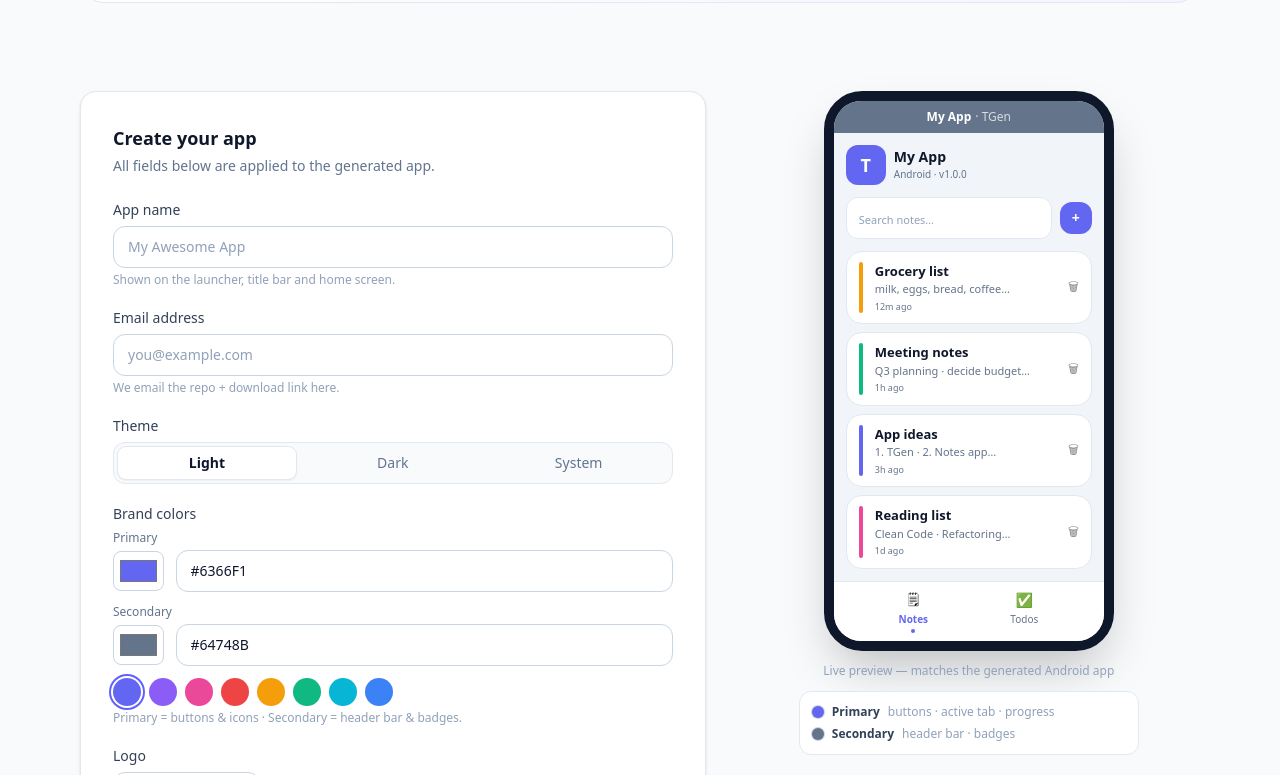
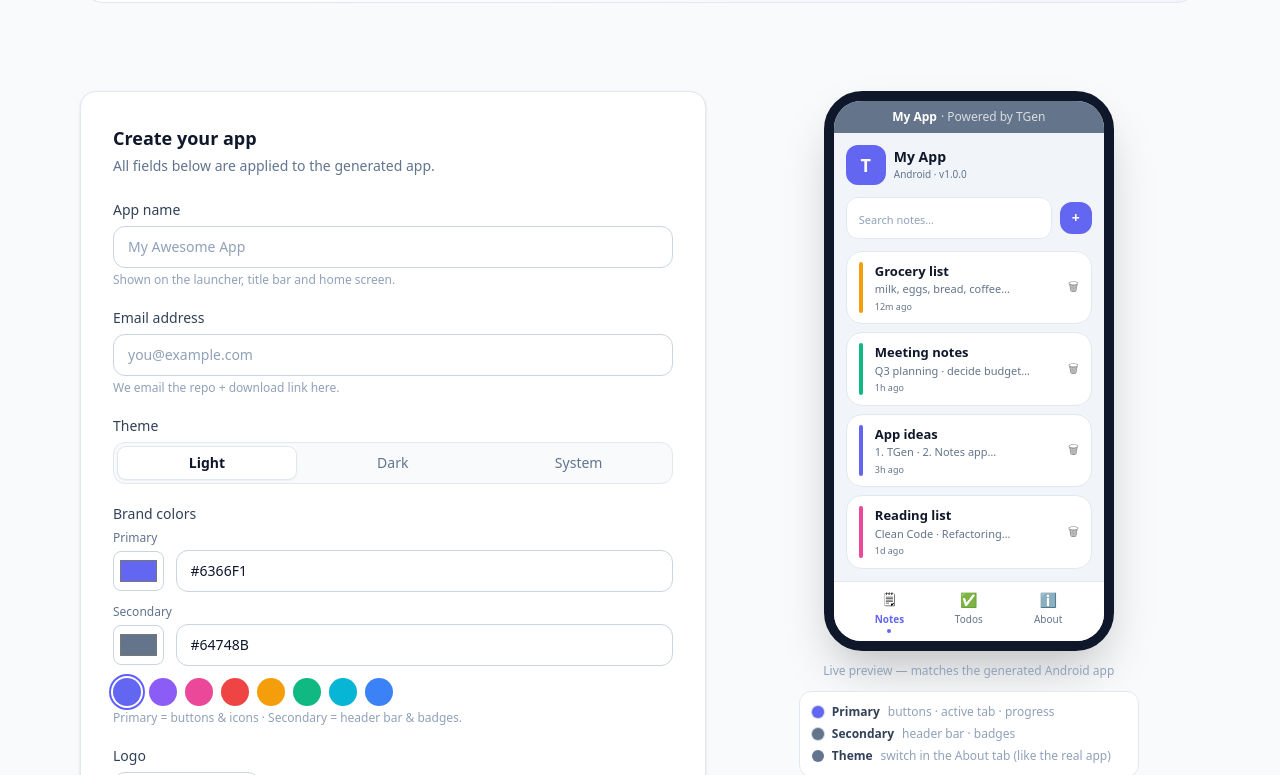
Before and after one commit to SatPaingOo/t-github-generate, a Next.js app: page / in a window 1280 px wide. Shown: the part 885-1660 px from the top of the page. Built offline with nearby package versions, Linux system fonts and the light colour scheme.

Commit message:
feat: preview mirrors real app — About tab with live theme switcher (Light/Dark/System) + app info + TGen info

```diff
--- a/app/components/feature/AppPreview.tsx
+++ b/app/components/feature/AppPreview.tsx
@@ -1,22 +1,26 @@
 'use client';
+
+import { useState } from 'react';
 
 /**
  * AppPreview — faithful live mockup of the generated Notes+Todos app.
- * Mirrors the ACTUAL app design (shared by both the RN and Electron apps):
- *   - BrandBar on top (secondary color)
- *   - search bar + add button (primary color)
- *   - note cards with colored left accents
- *   - bottom tab bar (Notes / Todos)
- * Phone = single column · Desktop = responsive 2-column grid.
+ * Mirrors the ACTUAL app (shared by RN + Electron):
+ *   - BrandBar (secondary color)
+ *   - search + add button (primary color)
+ *   - note cards with colored accents
+ *   - bottom tab bar: Notes / Todos / About
+ *   - About tab has the in-app theme switcher (Light/Dark/System) — it works
+ *     live, exactly like the real app
  */
 
 import type { Platform } from '@/lib/types';
+import type { ThemeMode } from '@/lib/types';
 
 interface Props {
   appName: string;
   color: string;
   secondaryColor?: string;
-  theme: 'light' | 'dark' | 'system';
+  theme: ThemeMode;
   platform: Platform;
   logo?: string | null;
 }
@@ -30,9 +34,28 @@ const NOTE_SAMPLES = [
   { t: 'Travel todo', s: 'passport, visa, booking…', c: '#F59E0B', time: '4d' },
 ];
 
+const THEME_OPTIONS: { value: ThemeMode; label: string }[] = [
+  { value: 'light', label: 'Light' },
+  { value: 'dark', label: 'Dark' },
+  { value: 'system', label: 'System' },
+];
+
+type PreviewTab = 'notes' | 'todos' | 'about';
+
+function resolveDark(mode: ThemeMode): boolean {
+  if (mode === 'system') {
+    return typeof window !== 'undefined' && window.matchMedia('(prefers-color-scheme: dark)').matches;
+  }
+  return mode === 'dark';
+}
+
 export function AppPreview({ appName, color, secondaryColor, theme, platform, logo }: Props) {
   const isDesktop = platform === 'windows' || platform === 'macos';
-  const dark = theme === 'dark';
+  // in-app theme switcher (About tab) overrides the configured theme — like the real app
+  const [themeMode, setThemeMode] = useState<ThemeMode>(theme);
+  const [tab, setTab] = useState<PreviewTab>('notes');
+
+  const dark = resolveDark(themeMode);
   const primary = color;
   const secondary = secondaryColor || color;
 
@@ -44,35 +67,11 @@ export function AppPreview({ appName, color, secondaryColor, theme, platform, lo
 
   const initial = (appName || 'T').trim().charAt(0).toUpperCase();
 
+  const common = { appName, primary, secondary, logo, initial, tab, setTab, themeMode, setThemeMode, bg, surface, border, text, muted };
+
   return (
     <div className="flex flex-col items-center">
-      {isDesktop ? (
-        <DesktopMockup
-          appName={appName}
-          primary={primary}
-          secondary={secondary}
-          logo={logo}
-          initial={initial}
-          bg={bg}
-          surface={surface}
-          border={border}
-          text={text}
-          muted={muted}
-        />
-      ) : (
-        <PhoneMockup
-          appName={appName}
-          primary={primary}
-          secondary={secondary}
-          logo={logo}
-          initial={initial}
-          bg={bg}
-          surface={surface}
-          border={border}
-          text={text}
-          muted={muted}
-        />
-      )}
+      {isDesktop ? <DesktopMockup {...common} /> : <PhoneMockup {...common} />}
       <p className="mt-3 text-xs font-medium text-slate-400">
         Live preview — matches the generated {isDesktop ? 'Windows' : 'Android'} app
       </p>
@@ -89,6 +88,11 @@ export function AppPreview({ appName, color, secondaryColor, theme, platform, lo
           <span className="font-semibold text-slate-700">Secondary</span>
           <span className="text-slate-400">header bar · badges</span>
         </div>
+        <div className="mt-1.5 flex items-center gap-2">
+          <span className="h-3 w-3 shrink-0 rounded-full bg-slate-500" />
+          <span className="font-semibold text-slate-700">Theme</span>
+          <span className="text-slate-400">switch in the About tab (like the real app)</span>
+        </div>
       </div>
     </div>
   );
@@ -102,7 +106,7 @@ function BrandBar({ name, secondary }: { name: string; secondary: string }) {
       className="flex items-center justify-center gap-1 py-2"
       style={{ background: secondary }}>
       <span className="text-xs font-bold text-white">{name || 'My App'}</span>
-      <span className="text-xs font-medium text-white/75">· TGen</span>
+      <span className="text-xs font-medium text-white/75">· Powered by TGen</span>
     </div>
   );
 }
@@ -156,29 +160,6 @@ function NoteCardRow({
   );
 }
 
-function TabBar({ primary, surface, border, muted }: { primary: string; surface: string; border: string; muted: string }) {
-  return (
-    <div
-      className="flex border-t px-6 py-2"
-      style={{ background: surface, borderColor: border }}>
-      <div className="flex flex-1 flex-col items-center gap-0.5">
-        <span className="text-sm">🗒</span>
-        <span className="text-[10px] font-bold" style={{ color: primary }}>
-          Notes
-        </span>
-        <span className="h-1 w-1 rounded-full" style={{ background: primary }} />
-      </div>
-      <div className="flex flex-1 flex-col items-center gap-0.5">
-        <span className="text-sm">✅</span>
-        <span className="text-[10px]" style={{ color: muted }}>
-          Todos
-        </span>
-        <span className="h-1 w-1 rounded-full" style={{ background: 'transparent' }} />
-      </div>
-    </div>
-  );
-}
-
 function SearchRow({ surface, border, primary }: { surface: string; border: string; primary: string }) {
   return (
     <div className="flex items-center gap-2 px-3 pt-3">
@@ -196,6 +177,159 @@ function SearchRow({ surface, border, primary }: { surface: string; border: stri
   );
 }
 
+function TabBar({
+  active,
+  onSelect,
+  primary,
+  surface,
+  border,
+  muted,
+}: {
+  active: PreviewTab;
+  onSelect: (t: PreviewTab) => void;
+  primary: string;
+  surface: string;
+  border: string;
+  muted: string;
+}) {
+  const tabs: { key: PreviewTab; label: string; glyph: string }[] = [
+    { key: 'notes', label: 'Notes', glyph: '🗒' },
+    { key: 'todos', label: 'Todos', glyph: '✅' },
+    { key: 'about', label: 'About', glyph: 'ℹ️' },
+  ];
+  return (
+    <div
+      className="flex border-t px-4 py-2"
+      style={{ background: surface, borderColor: border }}>
+      {tabs.map(t => {
+        const isActive = active === t.key;
+        return (
+          <button
+            key={t.key}
+            type="button"
+            onClick={() => onSelect(t.key)}
+            className="flex flex-1 cursor-pointer flex-col items-center gap-0.5 border-none bg-transparent"
+            style={{ fontFamily: 'inherit' }}>
+            <span className="text-sm">{t.glyph}</span>
+            <span className="text-[10px]" style={{ color: isActive ? primary : muted, fontWeight: isActive ? 700 : 400 }}>
+              {t.label}
+            </span>
+            <span className="h-1 w-1 rounded-full" style={{ background: isActive ? primary : 'transparent' }} />
+          </button>
+        );
+      })}
+    </div>
+  );
+}
+
+/** About tab content — mirrors the real AboutScreen (theme switcher included). */
+function AboutContent({
+  appName,
+  primary,
+  logo,
+  initial,
+  themeMode,
+  setThemeMode,
+  surface,
+  border,
+  text,
+  muted,
+}: {
+  appName: string;
+  primary: string;
+  logo?: string | null;
+  initial: string;
+  themeMode: ThemeMode;
+  setThemeMode: (m: ThemeMode) => void;
+  surface: string;
+  border: string;
+  text: string;
+  muted: string;
+}) {
+  const card = {
+    background: surface,
+    border: `1px solid ${border}`,
+    borderRadius: 14,
+    padding: 14,
+    marginBottom: 10,
+  };
+  return (
+    <div className="px-3 py-3">
+      <div style={{ display: 'flex', flexDirection: 'column', alignItems: 'center', marginBottom: 12 }}>
+        <AppIcon primary={primary} logo={logo} initial={initial} />
+        <p style={{ margin: '8px 0 2px', fontSize: 16, fontWeight: 700, color: text }}>{appName || 'My App'}</p>
+        <p style={{ margin: 0, fontSize: 10, color: muted }}>app · v1.0.0</p>
+      </div>
+
+      {/* Theme switcher — live, like the real app */}
+      <div style={card}>
+        <p style={{ margin: '0 0 8px', fontSize: 10, fontWeight: 700, textTransform: 'uppercase', letterSpacing: 0.4, color: text }}>
+          Theme
+        </p>
+        <div style={{ display: 'flex', borderRadius: 10, border: `1px solid ${border}`, background: surface, padding: 3 }}>
+          {THEME_OPTIONS.map(opt => {
+            const isActive = themeMode === opt.value;
+            return (
+              <button
+                key={opt.value}
+                type="button"
+                onClick={() => setThemeMode(opt.value)}
+                className="flex-1 cursor-pointer border-none"
+                style={{
+                  borderRadius: 8,
+                  padding: '6px 0',
+                  fontSize: 11,
+                  fontFamily: 'inherit',
+                  background: isActive ? primary : 'transparent',
+                  color: isActive ? '#FFFFFF' : muted,
+                  fontWeight: isActive ? 700 : 400,
+                }}>
+                {opt.label}
+              </button>
+            );
+          })}
+        </div>
+      </div>
+
+      {/* App info */}
+      <div style={card}>
+        <p style={{ margin: '0 0 6px', fontSize: 10, fontWeight: 700, textTransform: 'uppercase', letterSpacing: 0.4, color: text }}>
+          App info
+        </p>
+        {[
+          ['Version', '1.0.0'],
+          ['Package', 'com.example.myapp'],
+          ['Support', 'you@mail.com'],
+        ].map(([l, v], i) => (
+          <div
+            key={l}
+            style={{
+              display: 'flex',
+              justifyContent: 'space-between',
+              padding: '7px 0',
+              borderBottom: i === 2 ? 'none' : `1px solid ${border}`,
+            }}>
+            <span style={{ fontSize: 11, color: muted }}>{l}</span>
+            <span style={{ fontSize: 11, fontWeight: 600, color: text, overflow: 'hidden', textOverflow: 'ellipsis', whiteSpace: 'nowrap', marginLeft: 8 }}>
+              {v}
+            </span>
+          </div>
+        ))}
+      </div>
+
+      {/* TGen info */}
+      <div style={card}>
+        <p style={{ margin: '0 0 6px', fontSize: 10, fontWeight: 700, textTransform: 'uppercase', letterSpacing: 0.4, color: text }}>
+          About TGen
+        </p>
+        <p style={{ margin: 0, fontSize: 11, lineHeight: 17, color: muted }}>
+          This app was generated with TGen — a demo app generator. Powered by TGen · v1.0.0
+        </p>
+      </div>
+    </div>
+  );
+}
+
 /* ---------------- phone (Android) ---------------- */
 
 function PhoneMockup(props: {
@@ -204,13 +338,17 @@ function PhoneMockup(props: {
   secondary: string;
   logo?: string | null;
   initial: string;
+  tab: PreviewTab;
+  setTab: (t: PreviewTab) => void;
+  themeMode: ThemeMode;
+  setThemeMode: (m: ThemeMode) => void;
   bg: string;
   surface: string;
   border: string;
   text: string;
   muted: string;
 }) {
-  const { appName, primary, secondary, logo, initial, bg, surface, border, text, muted } = props;
+  const { appName, primary, secondary, logo, initial, tab, setTab, themeMode, setThemeMode, bg, surface, border, text, muted } = props;
   return (
     <div
       className="w-full max-w-[290px] rounded-[2.4rem] border-[10px] shadow-2xl"
@@ -218,6 +356,21 @@ function PhoneMockup(props: {
       <div className="overflow-hidden rounded-[1.7rem]">
         <div style={{ background: bg, minHeight: 460 }}>
           <BrandBar name={appName} secondary={secondary} />
+          {tab === 'about' ? (
+            <AboutContent
+              appName={appName}
+              primary={primary}
+              logo={logo}
+              initial={initial}
+              themeMode={themeMode}
+              setThemeMode={setThemeMode}
+              surface={surface}
+              border={border}
+              text={text}
+              muted={muted}
+            />
+          ) : (
+            <>
               <div className="flex items-center gap-2 px-3 pt-3">
                 <AppIcon primary={primary} logo={logo} initial={initial} />
                 <div className="min-w-0">
@@ -235,7 +388,9 @@ function PhoneMockup(props: {
                   <NoteCardRow key={i} note={n} surface={surface} border={border} text={text} muted={muted} />
                 ))}
               </div>
-          <TabBar primary={primary} surface={surface} border={border} muted={muted} />
+            </>
+          )}
+          <TabBar active={tab} onSelect={setTab} primary={primary} surface={surface} border={border} muted={muted} />
         </div>
       </div>
     </div>
@@ -250,13 +405,17 @@ function DesktopMockup(props: {
   secondary: string;
   logo?: string | null;
   initial: string;
+  tab: PreviewTab;
+  setTab: (t: PreviewTab) => void;
+  themeMode: ThemeMode;
+  setThemeMode: (m: ThemeMode) => void;
   bg: string;
   surface: string;
   border: string;
   text: string;
   muted: string;
 }) {
-  const { appName, primary, secondary, logo, initial, bg, surface, border, text, muted } = props;
+  const { appName, primary, secondary, logo, initial, tab, setTab, themeMode, setThemeMode, bg, surface, border, text, muted } = props;
   return (
     <div
       className="w-full overflow-hidden rounded-2xl border shadow-2xl"
@@ -276,6 +435,21 @@ function DesktopMockup(props: {
       <div style={{ background: bg, padding: 12 }}>
         <BrandBar name={appName} secondary={secondary} />
 
+        {tab === 'about' ? (
+          <AboutContent
+            appName={appName}
+            primary={primary}
+            logo={logo}
+            initial={initial}
+            themeMode={themeMode}
+            setThemeMode={setThemeMode}
+            surface={surface}
+            border={border}
+            text={text}
+            muted={muted}
+          />
+        ) : (
+          <>
             {/* header: icon + actions */}
             <div className="flex items-center gap-3 px-2 pt-3">
               <AppIcon primary={primary} logo={logo} initial={initial} />
@@ -297,8 +471,10 @@ function DesktopMockup(props: {
                 <NoteCardRow key={i} note={n} surface={surface} border={border} text={text} muted={muted} />
               ))}
             </div>
+          </>
+        )}
 
-        <TabBar primary={primary} surface={surface} border={border} muted={muted} />
+        <TabBar active={tab} onSelect={setTab} primary={primary} surface={surface} border={border} muted={muted} />
       </div>
     </div>
   );
```
Lines whose indentation alone changed are shown as unchanged.
